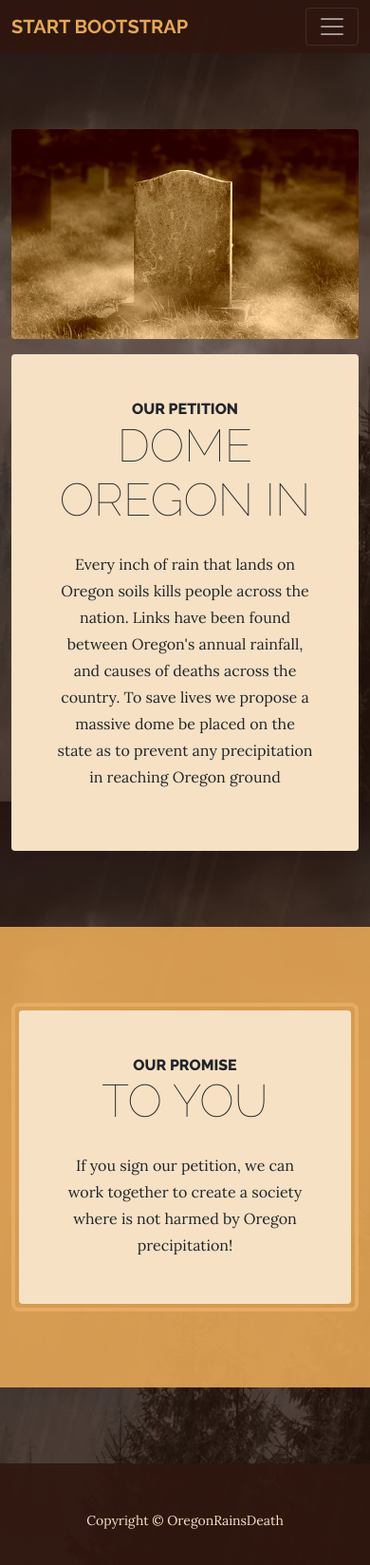
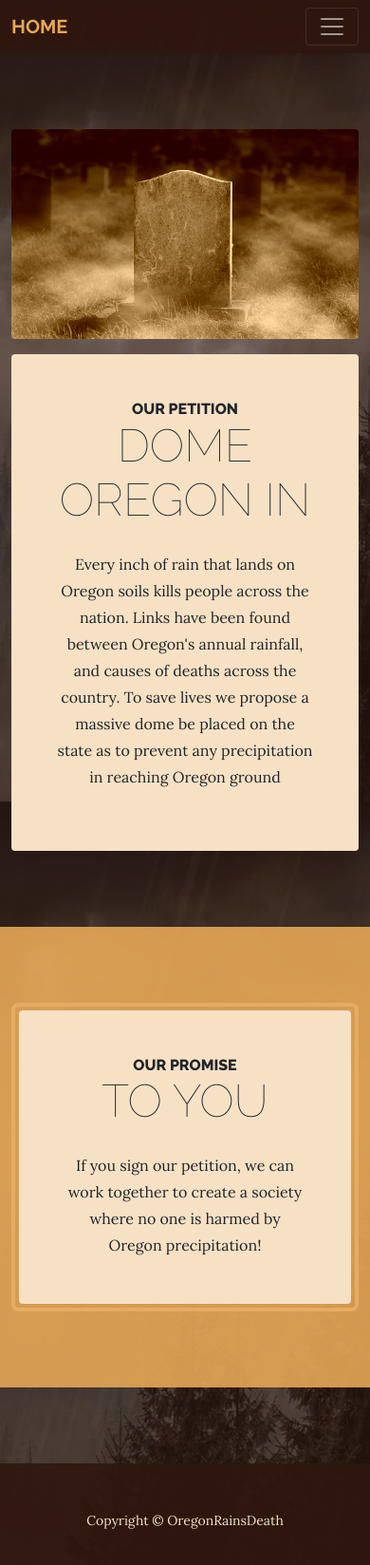
Before and after one commit to cglarock/OregonRainsDeath, a plain HTML site: page index.html in a window 390 px wide. Shown: the whole page at 95% size. Drawn offline with nearby package versions, Linux system fonts and the light colour scheme.

Commit message:
Add files via upload

```diff
--- a/index.html
+++ b/index.html
@@ -25,7 +25,7 @@
         <!-- Navigation-->
         <nav class="navbar navbar-expand-lg navbar-dark py-lg-4" id="mainNav">
             <div class="container">
-                <a class="navbar-brand text-uppercase fw-bold d-lg-none" href="index.html">Start Bootstrap</a>
+                <a class="navbar-brand text-uppercase fw-bold d-lg-none" href="index.html">Home</a>
                 <button class="navbar-toggler" type="button" data-bs-toggle="collapse" data-bs-target="#navbarSupportedContent" aria-controls="navbarSupportedContent" aria-expanded="false" aria-label="Toggle navigation"><span class="navbar-toggler-icon"></span></button>
                 <div class="collapse navbar-collapse" id="navbarSupportedContent">
                     <ul class="navbar-nav mx-auto">
@@ -60,7 +60,7 @@
                                 <span class="section-heading-upper">Our Promise</span>
                                 <span class="section-heading-lower">To You</span>
                             </h2>
-                            <p class="mb-0">If you sign our petition, we can work together to create a society where is not harmed by Oregon precipitation!</p>
+                            <p class="mb-0">If you sign our petition, we can work together to create a society where no one is harmed by Oregon precipitation!</p>
                         </div>
                     </div>
                 </div>
```
Also changed, not shown: problem.html (+1 -1 lines), resume.html (+1 -1 lines), solution.html (+1 -1 lines), css/assets/favicon.ico (added), css/assets/img/694150.jpg (added), css/assets/img/Dome.webp (added), css/assets/img/DomeUse.webp (added), css/assets/img/SadManRain.jpg (added), css/assets/img/StormBG.jpg (added), css/assets/img/about.jpg (added), css/assets/img/intro.jpg (added), css/assets/img/products-01.jpg (added), css/assets/img/products-02.jpg (added), css/assets/img/products-03.jpg (added), 2 more files, 1 other file.
